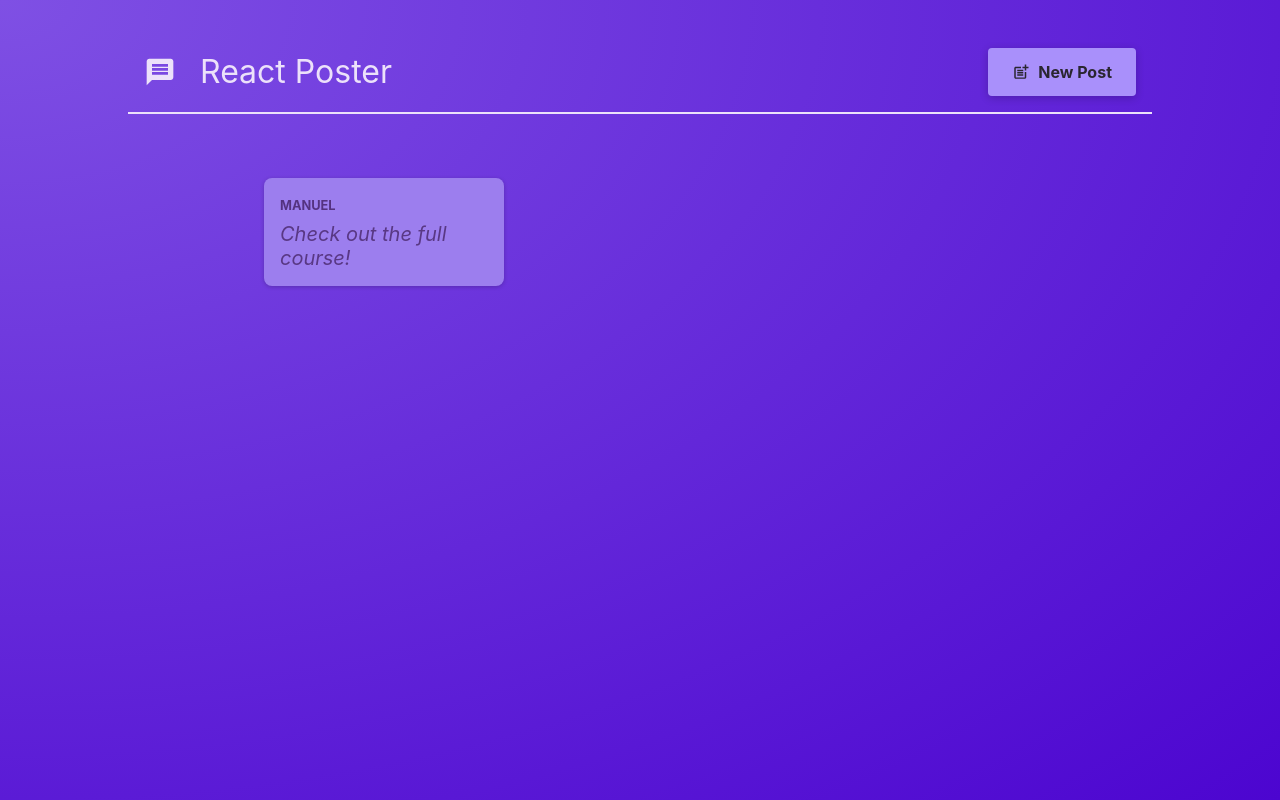
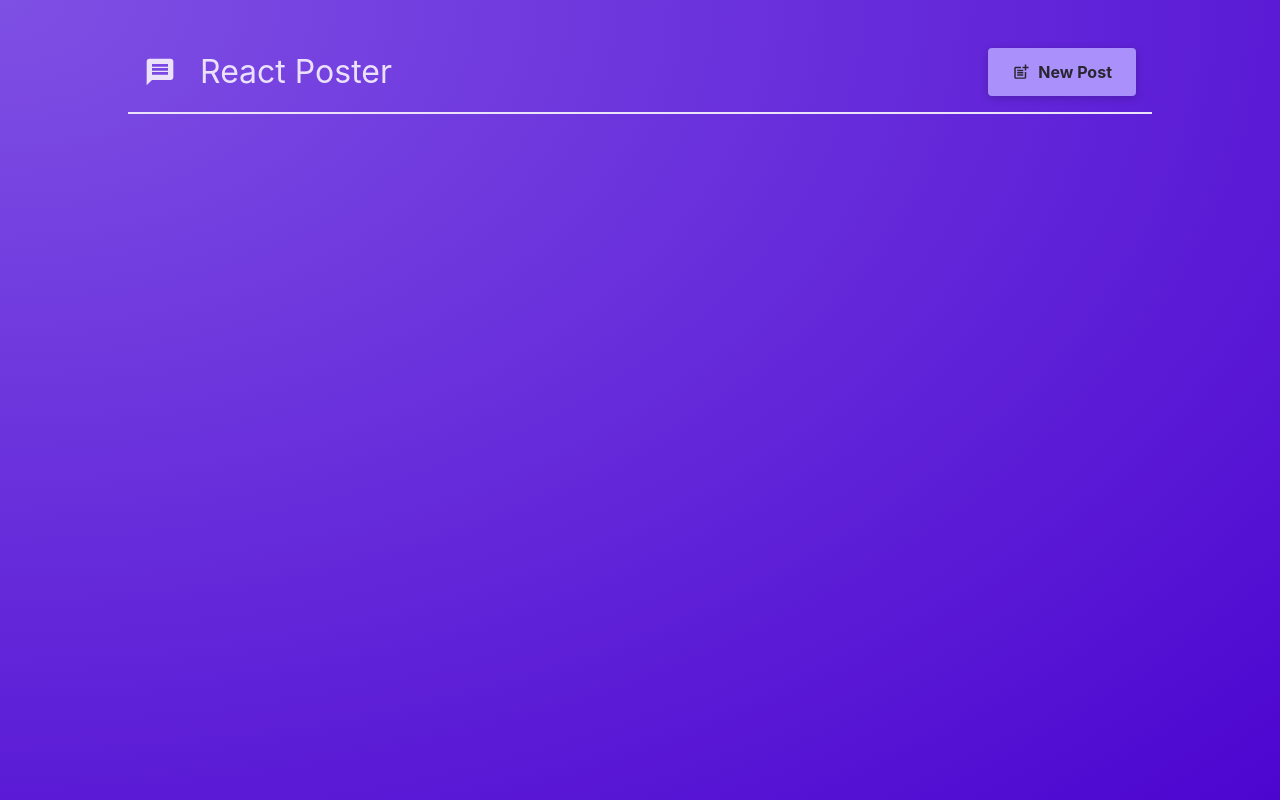
Before and after one commit to Anthonysu798/build-an-react-poster, a React (Vite) app: page / in a window 1280 px wide. Built offline with nearby package versions, Linux system fonts and the light colour scheme.

Commit message:
Output Posts Dynamically

```diff
--- a/src/components/NewPost.jsx
+++ b/src/components/NewPost.jsx
@@ -1,7 +1,7 @@
 import { useState } from "react";
 import classes from "./NewPost.module.css";
 
-function NewPost({ onCancel }) {
+function NewPost({ onCancel, onAddPost }) {
 	const [enteredBody, setEnteredBody] = useState("");
 	const [enteredAuthor, setEnteredAuthor] = useState("");
 
@@ -17,12 +17,11 @@
 	function submitHandler(event) {
 		// Prevent the user send the form
 		event.preventDefault();
-		const postDate = {
+		const postData = {
 			body: enteredBody,
 			author: enteredAuthor,
 		};
-        onCancel();
-
+        onAddPost(postData);
 	}
 
 	return (
--- a/src/components/PostsList.jsx
+++ b/src/components/PostsList.jsx
@@ -5,7 +5,12 @@
 import NewPost from "@/src/components/NewPost.jsx";
 import Modal from "@/src/components/Modal.jsx";
 
-function PostsList({isPosting, onStopPosting}) {
+function PostsList({ isPosting, onStopPosting }) {
+	const [posts, setPosts] = useState([]);
+
+	function addPostHandler(postData) {
+		setPosts((existingPosts) => [postData, ...existingPosts]);
+	}
 
 	return (
 		<>
@@ -13,12 +18,15 @@
 			{isPosting && (
 				<Modal onClose={onStopPosting}>
 					<NewPost
-                        onCancel={onStopPosting}
+						onCancel={onStopPosting}
+						onAddPost={addPostHandler}
 					/>
 				</Modal>
 			)}
 			<ul className={classes.posts}>
-				<Post author="Manuel" body="Check out the full course!" />
+				{posts.map((post) => (
+					<Post key={post.body} author={post.author} body={post.body} />
+				))}
 			</ul>
 		</>
 	);
```
